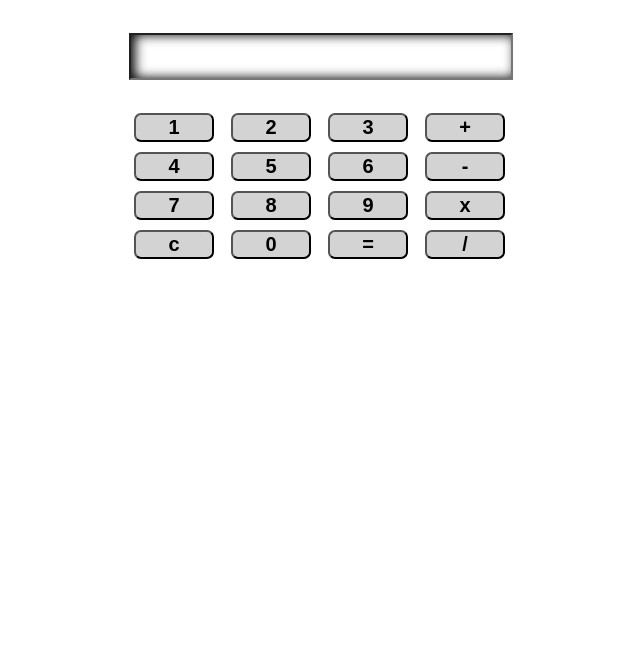
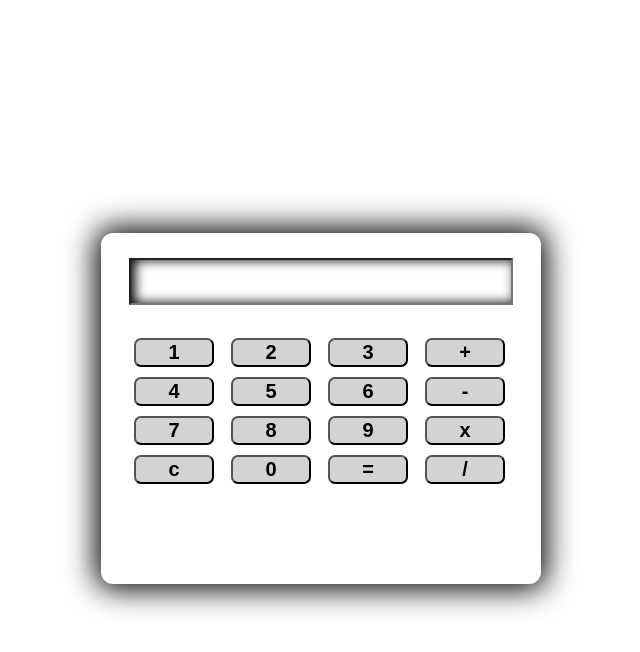
Before and after one commit to yeshuwahane/calculator.github.io, a plain HTML site: page index.html in a window 1280 px wide. Shown: the whole page, without its empty margins (319-959 px from the left). Drawn offline with Linux system fonts and the light colour scheme.

Commit message:
add css for centering calculator of screen

```diff
--- a/index.css
+++ b/index.css
@@ -1,9 +1,16 @@
+#outer {
+    display: flex;
+    justify-content: center;
+    align-items: center;
+    height: 100vh;
+}
 #calc-contain{
-    position: relative;
+    /*position: relative;*/
     width: 400px;
     /*border: 2px solid black;*/
     border-radius: 12px;
-    margin: 0px auto;
+    /*margin: 0px auto;*/
+    box-shadow: 0 0 30px 5px;
     padding: 20px 20px 100px 20px;
 }
 #agh{
```
